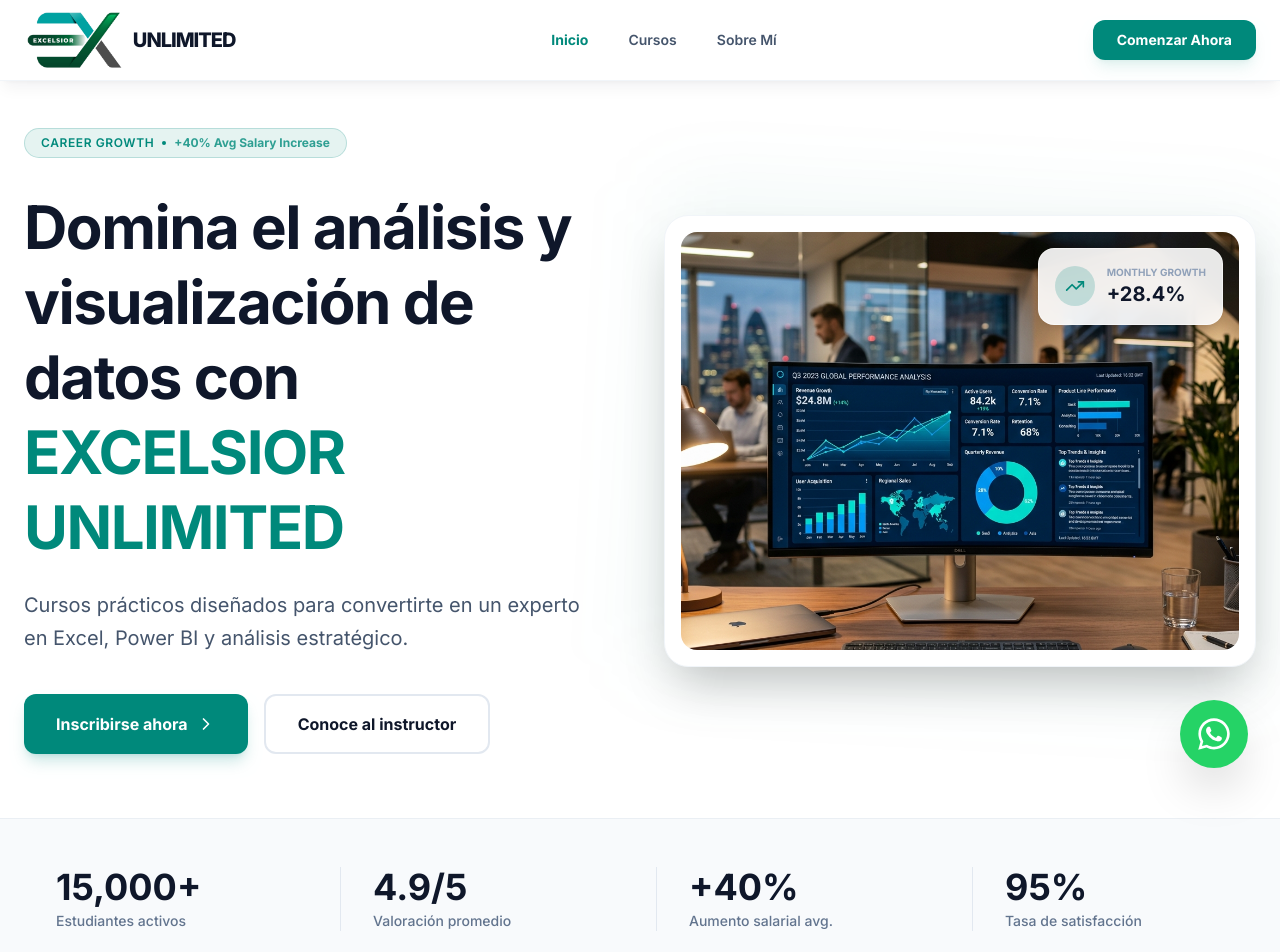
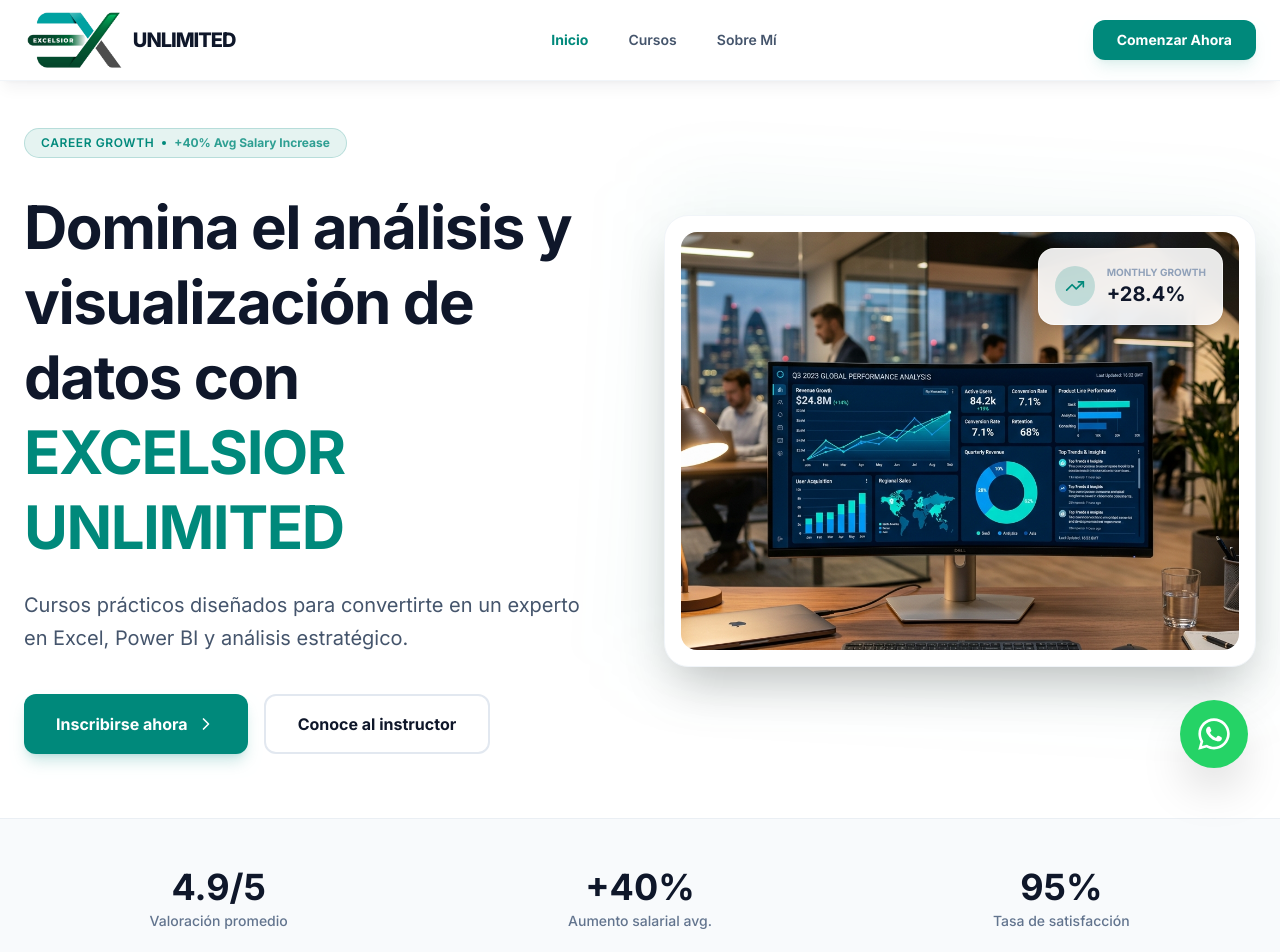
Before and after one commit to JoseCarmona17/Data-Academy, a React (Vite) app: page / in a window 1280 px wide. Shown: the top 952 px of the page. Built offline with nearby package versions, Linux system fonts and the light colour scheme.

Commit message:
feat: add landing page component with course highlights and methodology sections

```diff
--- a/src/pages/Home.jsx
+++ b/src/pages/Home.jsx
@@ -43,7 +43,6 @@ const methodology = [
 ]
 
 const stats = [
-  { value: '15,000+', label: 'Estudiantes activos' },
   { value: '4.9/5', label: 'Valoración promedio' },
   { value: '+40%', label: 'Aumento salarial avg.' },
   { value: '95%', label: 'Tasa de satisfacción' },
@@ -154,13 +153,25 @@ export default function Home() {
 
       {/* ── STATS BAR ── */}
       <section className="bg-slate-50 border-y border-slate-200/60">
-        <div className="max-w-7xl mx-auto px-6 py-8 lg:py-12 grid grid-cols-2 md:grid-cols-4 gap-8">
-          {stats.map((s) => (
-            <div key={s.label} className="text-center md:text-left md:border-l border-slate-200 first:border-0 md:pl-8">
-              <p className="text-2xl lg:text-4xl font-bold text-navy mb-1">{s.value}</p>
-              <p className="text-slate-500 text-xs lg:text-sm font-medium">{s.label}</p>
-            </div>
-          ))}
+        <div className="max-w-7xl mx-auto px-6 py-8 lg:py-12">
+
+          <div className="grid grid-cols-2 md:grid-cols-3 gap-8 place-items-center">
+            {stats.map((s) => (
+              <div
+                key={s.label}
+                className="text-center w-full"
+              >
+                <p className="text-2xl lg:text-4xl font-bold text-navy mb-1">
+                  {s.value}
+                </p>
+
+                <p className="text-slate-500 text-xs lg:text-sm font-medium">
+                  {s.label}
+                </p>
+              </div>
+            ))}
+          </div>
+
         </div>
       </section>
 
```
